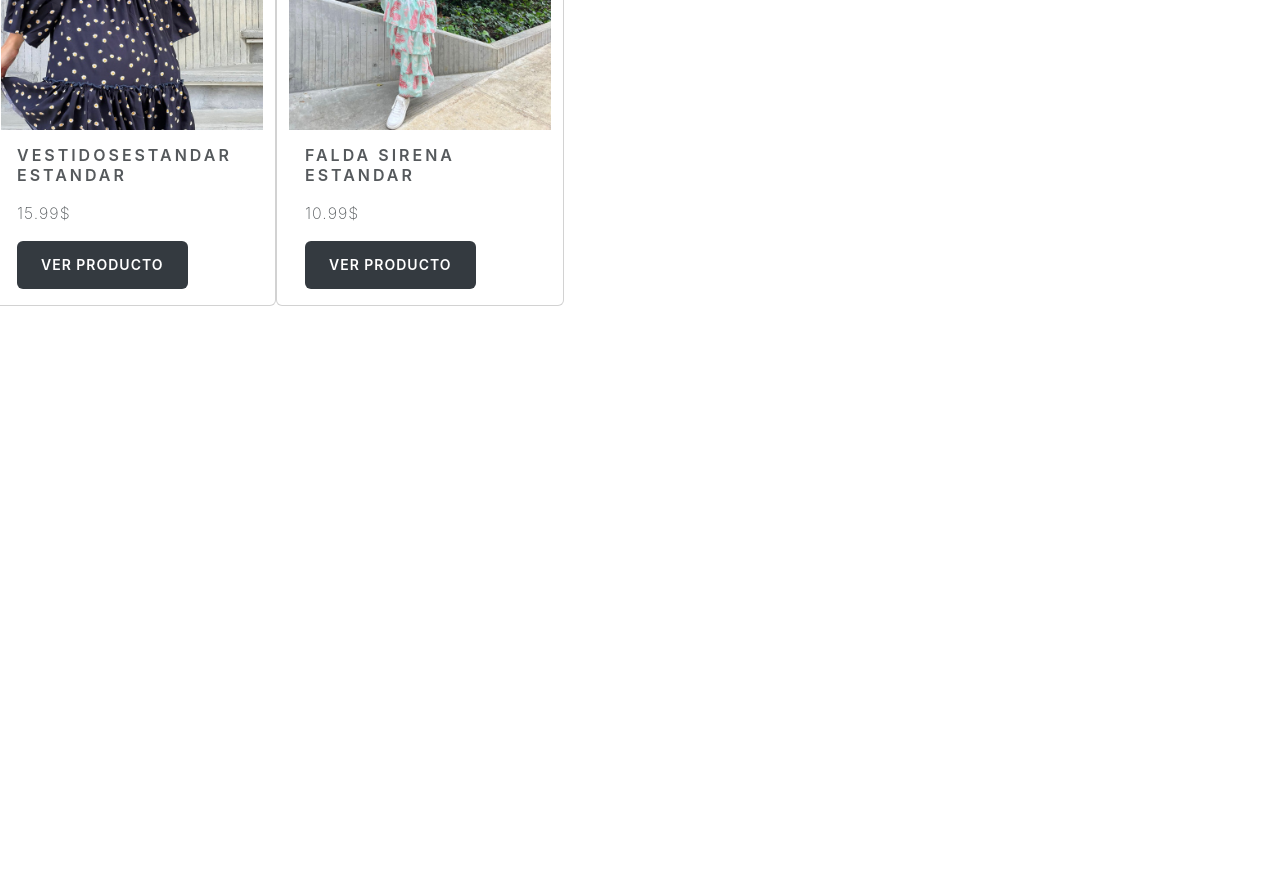
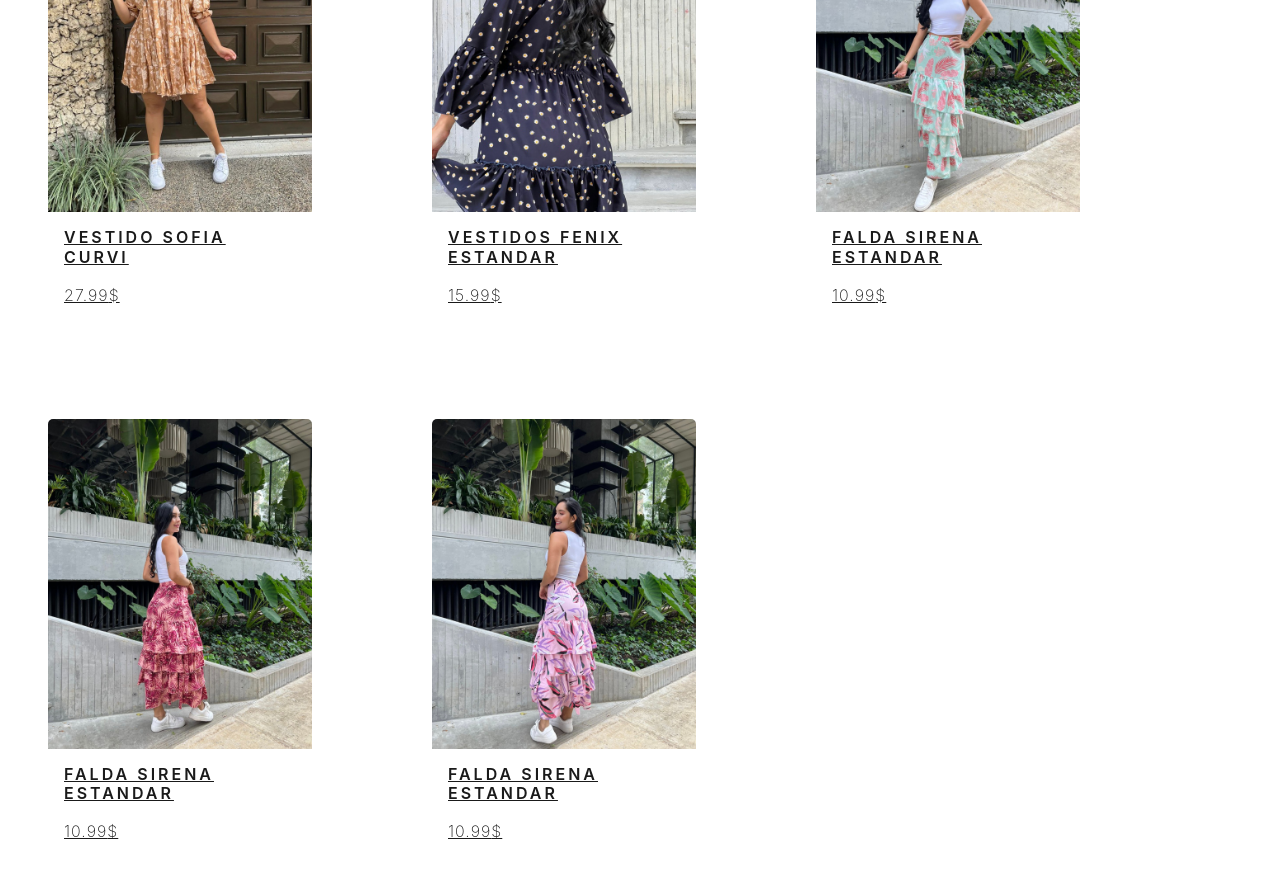
Before and after one commit to lymbhout/LaraShopCoronado, a React (Create React App) app: page / in a window 1280 px wide. Shown: the part 800-1678 px from the top of the page. Before the commit the page ends 1106 px from the top, so only its background shows below. Built offline with nearby package versions, Linux system fonts and the light colour scheme.

Commit message:
mejorando apariencia de productos

```diff
--- a/public/json/productos.json
+++ b/public/json/productos.json
@@ -41,8 +41,8 @@
     },
     {
         "id": "VestidoFénix",
-        "idCategoria": 1,
-        "nombre":"VestidosEstandar",
+        "idCategoria": "VestidosEstandar",
+        "nombre":"Vestidos Fenix",
         "modelo":"estandar",
         "categoria":"vestido",
         "precio":15.99,
@@ -50,7 +50,7 @@
         "img":"../img/vestido fenixR/VF1.jpeg"
     },
     {
-        "id": "FaldaSirena",
+        "id": "FaldaSirenaM1",
         "idCategoria": "faldas",
         "nombre":"Falda Sirena",
         "modelo":"estandar",
@@ -58,5 +58,25 @@
         "precio":10.99,
         "stock":5,
         "img":"../img/falda sirenaR/FS1.jpg"
+    },
+    {
+        "id": "FaldaSirenaM2",
+        "idCategoria": "faldas",
+        "nombre":"Falda Sirena",
+        "modelo":"estandar",
+        "categoria":"falda",
+        "precio":10.99,
+        "stock":5,
+        "img":"../img/falda sirenaR/FS2.jpg"
+    },
+    {
+        "id": "FaldaSirenaM3",
+        "idCategoria": "faldas",
+        "nombre":"Falda Sirena",
+        "modelo":"estandar",
+        "categoria":"falda",
+        "precio":10.99,
+        "stock":5,
+        "img":"../img/falda sirenaR/FS3.jpg"
     }
 ]
--- /dev/null
+++ b/src/CSS/Item.css
@@ -0,0 +1,8 @@
+.hover-zoom:hover{
+    transform: scale(1.1,1.1);
+    box-shadow: 2px 2px 2px 1px rgba(0, 0, 0, 0.2)
+}
+
+.hover-zoom{
+    transition: 0.5s;
+}
--- a/src/Componentes/App.js
+++ b/src/Componentes/App.js
@@ -5,13 +5,16 @@ import { BrowserRouter,Routes,Route } from 'react-router-dom';
 import Navbar from './Navbar/Navbar';
 import {ItemListContainer} from './ItemListContainer/ItemListContainer';
 import { ItemDetailContainer } from './ItemDetailContainer/ItemDetailContainer.jsx';
+import { Banner } from './Banner/Banner.jsx';
 function App() {
   return (
     <div className="App">
       <BrowserRouter>
         <Navbar />
+        <Banner />
         <Routes>
           <Route path='/' element={<ItemListContainer />}/>
+          {/* <Route path='/' element={<Banner />}/> */}
           <Route path='/category/:idCategoria' element={<ItemListContainer />}/>
           <Route path='/item/:id'  element={<ItemDetailContainer />}/>
         </Routes>
--- /dev/null
+++ b/src/Componentes/Banner/Banner.jsx
@@ -0,0 +1,10 @@
+import React from 'react';
+import '../../CSS/Banner.css'
+export const Banner = () => {
+    return (
+        <>
+            {/* <video src="/video/video ropa.mp4" autoPlay loop width="600" height="800" muted ></video> */}
+            {/* <img src="/img/vestido azucernaR/VAC3.jpg" className="imgLarge"  alt="..."></img>    */}
+        </>
+    );
+}
--- a/src/Componentes/Item/Item.jsx
+++ b/src/Componentes/Item/Item.jsx
@@ -1,15 +1,16 @@
 import React from 'react';
 import { Link } from 'react-router-dom';
+import '../../CSS/Item.css'
 export const Item = ({item}) => {
     return (
-      <div className="card" style={{width: '18rem'}}>
-        <img src={`/img/${item.img}`}className="card-img-top" alt={`imagen de ${item.nombre}`} />
+      <div className="card m-5  hover-zoom border-0 rounded-0" style={{width: '18rem'}}>
+        <Link className='' to={`/item/${item.id}`}>
+          <img src={`/img/${item.img}`}className="card-img-top hover-zoom2" alt={`imagen de ${item.nombre}`} />
         <div className="card-body">
           <h5 className="card-title">{item.nombre} {item.modelo}</h5>
           <p className="card-text">{item.marca}</p>
           <p className="card-text">{item.precio}$</p>
-          <Link className='btn btn-dark' to={`/item/${item.id}`}>Ver Producto</Link>
-        </div>
+        </div></Link>
       </div>
     );
-}
+  }
--- a/src/Componentes/Navbar/Categorias/Categorias.jsx
+++ b/src/Componentes/Navbar/Categorias/Categorias.jsx
@@ -7,17 +7,17 @@ export const Categorias = () => {
         <a className="nav-link dropdown-toggle" href="#" role="button" data-bs-toggle="dropdown" aria-expanded="false">
           Productos
         </a>
-        <ul className="dropdown-menu rounded-0  shadow-lg border-0">
+        <ul className="dropdown-menu rounded-0 rounded border-0 hover-zoom">
             <li><h6 className="dropdown-header dropdown-item active">Vestidos</h6>
-              <li><Link className='dropdown-item mb-3' to={`/category/VestidosEstandar`}>Vestidos Estandar</Link></li>
-              <li><Link className='dropdown-item ' to={`/category/VestidosCurvi`}>Vestidos Curvi</Link></li>
+              <li><Link className='dropdown-item mb-3 mt-3' to={`/category/VestidosEstandar`}>Vestidos Estandar</Link></li>
+              <li><Link className='dropdown-item mb-3 ' to={`/category/VestidosCurvi`}>Vestidos Curvi</Link></li>
             </li>
             <li><h6 className="dropdown-header dropdown-item active">Faldas</h6>
-              <li><a className="dropdown-item mb-3" href="#">Falda Fenix</a></li>
-              <li><a className="dropdown-item " href="#">Another action</a></li>
+              <li><Link className='dropdown-item mb-3 mt-3' to={`/category/faldas`}>Faldas</Link></li>
+              <li><a className="dropdown-item mb-3 " href="#">Another action</a></li>
             </li>
             <li><h6 className="dropdown-header dropdown-item active me-5 ">Accesorios</h6>
-              <li><a className="dropdown-item mb-3" href="#">Action</a></li>
+              <li><a className="dropdown-item mb-3 mt-3" href="#">Action</a></li>
               <li><a className="dropdown-item mb-3" href="#">Another action</a></li>
             </li>
             <Link  to={'/'}><a className="  display-6 ms-5 text-decoration-none" href="#">LARA SHOP</a></Link>
```
Also changed, not shown: public/logo512.png (deleted), src/CSS/Banner.css (added), 1 other file (tests, documents, lock files or other folders).
